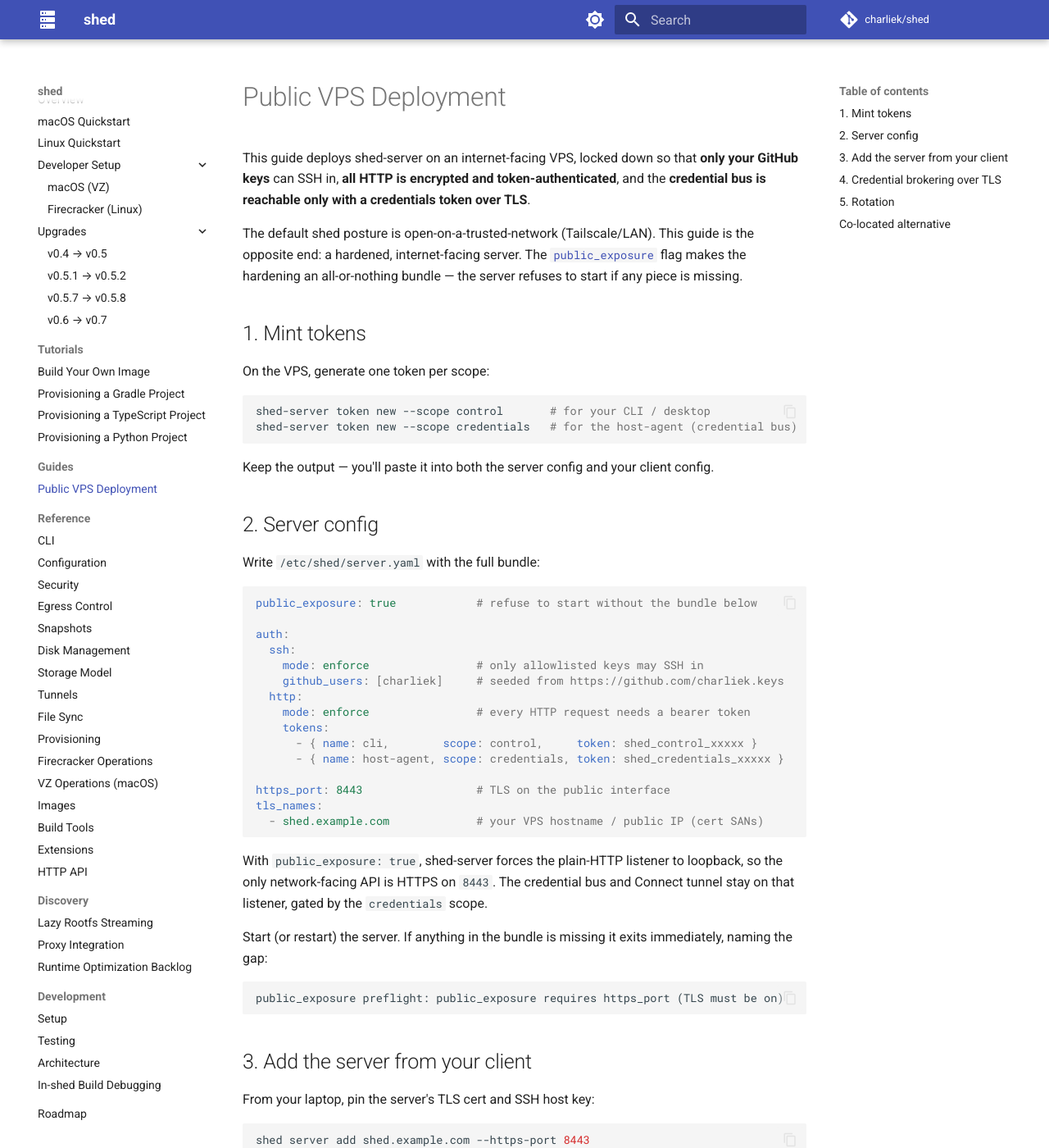
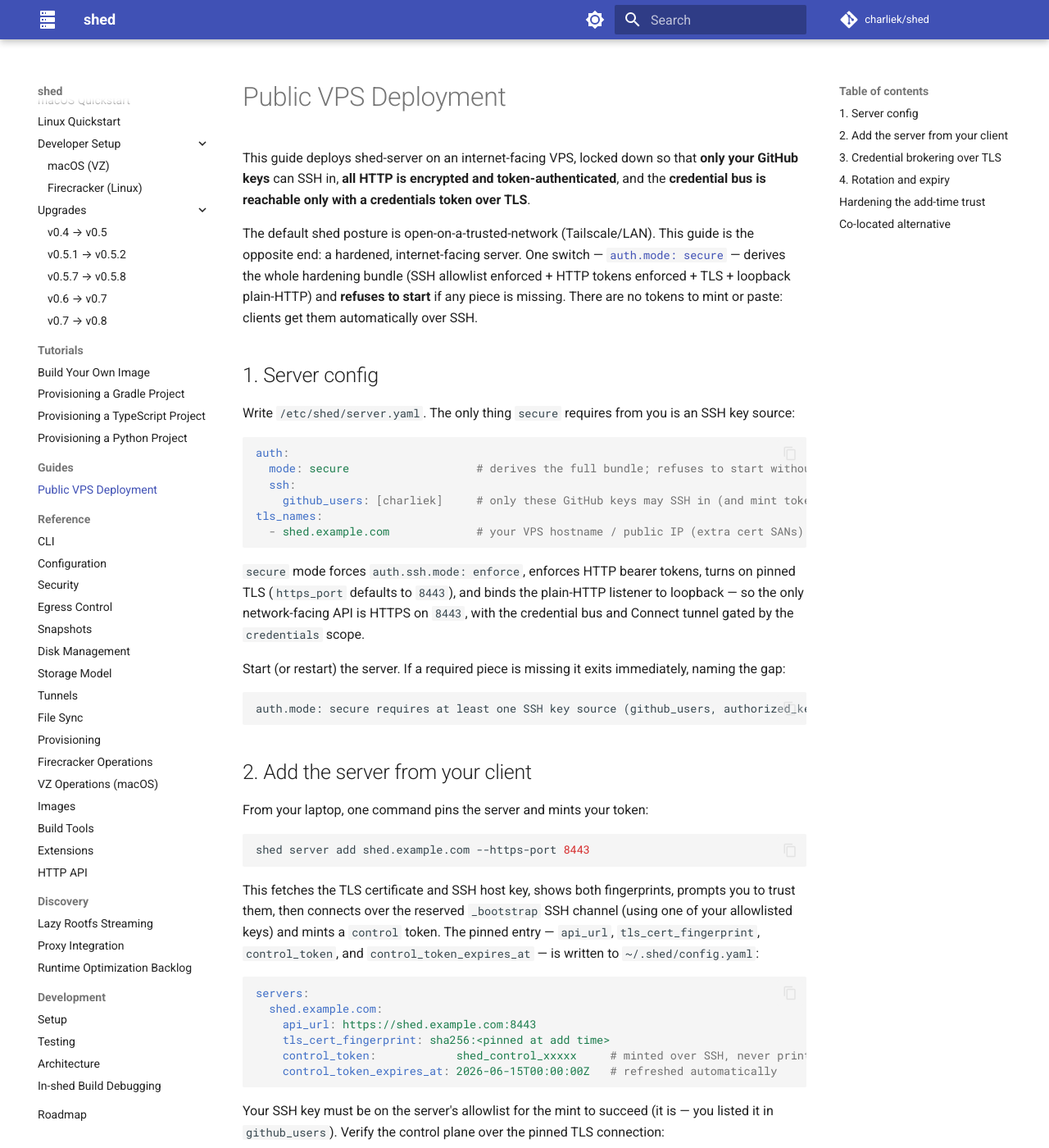
Before and after one commit to charliek/shed, an MkDocs documentation site: the page built from docs/guides/vps-deployment.md, in a window 1280 px wide and 1400 px high. Shown: the whole window at 82% size. Built offline with MkDocs 1.6.1 and Material for MkDocs 9.7.7, drawn with Linux system fonts in a browser that asks for light colours; comment, search, counter and statistics services are not loaded; some of the changed text lies outside the part shown.

Commit message:
docs: v0.8 VPS flow + v0.7→v0.8 upgrade guide + nav
Phase 6e of auth-issuance-v2 (completes Phase 6 docs).

- guides/vps-deployment.md rewritten to the seamless secure flow: server sets
  auth.mode: secure + auth.ssh.github_users (refuses to start without a key
  source); the client runs one `shed server add --https-port 8443` that pins TLS
  and mints the control token over SSH — no `token new`, no token paste, no
  public_exposure, no credentials_token. Host-agent self-mints its credentials
  token; tokens are short-TTL + auto-refreshed; revoke via the allowlist.
  Hardening tier = out-of-band fingerprints / BYO cert. Fixed the stale
  security.md#public-exposure-preflight link → #secure-mode.
- New upgrades/v0.7-to-v0.8.md: most users no-op (open default unchanged);
  breaking removed-key hard-fail table + a v0.7-secure migration (public_exposure
  → mode:secure, re-run server add to re-mint, drop static tokens, admin gone)
  + server→host-agent→desktop deploy order + a v0.6.x-skippers cross-link.
- mkdocs.yml nav: added the v0.7 → v0.8 upgrade page.

make docs now builds with zero auth-related warnings (the forward links from
security.md + configuration.md and the stale vps anchor all resolve).

Co-Authored-By: Claude Opus 4.8 (1M context) <noreply@anthropic.com>

````diff
--- a/docs/guides/vps-deployment.md
+++ b/docs/guides/vps-deployment.md
@@ -6,103 +6,96 @@ token-authenticated**, and the **credential bus is reachable only with a
 credentials token over TLS**.
 
 The default shed posture is open-on-a-trusted-network (Tailscale/LAN). This
-guide is the opposite end: a hardened, internet-facing server. The
-[`public_exposure`](../reference/security.md#public-exposure-preflight) flag
-makes the hardening an all-or-nothing bundle — the server refuses to start if
-any piece is missing.
+guide is the opposite end: a hardened, internet-facing server. One switch —
+[`auth.mode: secure`](../reference/security.md#secure-mode) — derives the whole
+hardening bundle (SSH allowlist enforced + HTTP tokens enforced + TLS + loopback
+plain-HTTP) and **refuses to start** if any piece is missing. There are no tokens
+to mint or paste: clients get them automatically over SSH.
 
-## 1. Mint tokens
+## 1. Server config
 
-On the VPS, generate one token per scope:
+Write `/etc/shed/server.yaml`. The only thing `secure` requires from you is an
+SSH key source:
 
-```bash
-shed-server token new --scope control       # for your CLI / desktop
-shed-server token new --scope credentials   # for the host-agent (credential bus)
+```yaml
+auth:
+  mode: secure                   # derives the full bundle; refuses to start without a key source
+  ssh:
+    github_users: [charliek]     # only these GitHub keys may SSH in (and mint tokens)
+tls_names:
+  - shed.example.com             # your VPS hostname / public IP (extra cert SANs)
 ```
 
-Keep the output — you'll paste it into both the server config and your client
-config.
+`secure` mode forces `auth.ssh.mode: enforce`, enforces HTTP bearer tokens, turns
+on pinned TLS (`https_port` defaults to `8443`), and binds the plain-HTTP
+listener to loopback — so the only network-facing API is HTTPS on `8443`, with
+the credential bus and Connect tunnel gated by the `credentials` scope.
 
-## 2. Server config
-
-Write `/etc/shed/server.yaml` with the full bundle:
-
-```yaml
-public_exposure: true            # refuse to start without the bundle below
-
-auth:
-  ssh:
-    mode: enforce                # only allowlisted keys may SSH in
-    github_users: [charliek]     # seeded from https://github.com/charliek.keys
-  http:
-    mode: enforce                # every HTTP request needs a bearer token
-    tokens:
-      - { name: cli,        scope: control,     token: shed_control_xxxxx }
-      - { name: host-agent, scope: credentials, token: shed_credentials_xxxxx }
-
-https_port: 8443                 # TLS on the public interface
-tls_names:
-  - shed.example.com             # your VPS hostname / public IP (cert SANs)
-```
-
-With `public_exposure: true`, shed-server forces the plain-HTTP listener to
-loopback, so the only network-facing API is HTTPS on `8443`. The credential bus
-and Connect tunnel stay on that listener, gated by the `credentials` scope.
-
-Start (or restart) the server. If anything in the bundle is missing it exits
+Start (or restart) the server. If a required piece is missing it exits
 immediately, naming the gap:
 
 ```text
-public_exposure preflight: public_exposure requires https_port (TLS must be on)
+auth.mode: secure requires at least one SSH key source (github_users, authorized_keys, or authorized_keys_file)
 ```
 
-## 3. Add the server from your client
+## 2. Add the server from your client
 
-From your laptop, pin the server's TLS cert and SSH host key:
+From your laptop, one command pins the server and mints your token:
 
 ```bash
 shed server add shed.example.com --https-port 8443
 ```
 
-This fetches the TLS certificate, shows its fingerprint alongside the SSH
-host-key fingerprint, prompts you to trust them, and writes the pinned entry to
-`~/.shed/config.yaml`. Add your tokens to that entry:
+This fetches the TLS certificate and SSH host key, shows both fingerprints,
+prompts you to trust them, then connects over the reserved `_bootstrap` SSH
+channel (using one of your allowlisted keys) and mints a `control` token. The
+pinned entry — `api_url`, `tls_cert_fingerprint`, `control_token`, and
+`control_token_expires_at` — is written to `~/.shed/config.yaml`:
 
 ```yaml
 servers:
   shed.example.com:
     api_url: https://shed.example.com:8443
     tls_cert_fingerprint: sha256:<pinned at add time>
-    control_token:     shed_control_xxxxx
-    credentials_token: shed_credentials_xxxxx
+    control_token:            shed_control_xxxxx     # minted over SSH, never printed
+    control_token_expires_at: 2026-06-15T00:00:00Z   # refreshed automatically
 ```
 
-Verify the control plane works over the pinned TLS connection:
+Your SSH key must be on the server's allowlist for the mint to succeed (it is —
+you listed it in `github_users`). Verify the control plane over the pinned TLS
+connection:
 
 ```bash
 shed -s shed.example.com list
 ```
 
-To verify out-of-band (e.g. from a CI runner), pass the expected fingerprints:
+To verify the fingerprints out-of-band (e.g. from a CI runner with a key in the
+allowlist), pass them explicitly:
 
 ```bash
 shed server add shed.example.com --https-port 8443 \
   --tls-fingerprint sha256:<hex> --fingerprint SHA256:<ssh>
 ```
 
-## 4. Credential brokering over TLS
+## 3. Credential brokering over TLS
 
-Point the host-agent (running on your laptop) at the server's `api_url` with the
-`credentials` token. It subscribes to the credential bus over the pinned TLS
-connection and brokers SSH signatures / cloud credentials to your remote shed —
-the host-agent config picks up `api_url`, `tls_cert_fingerprint`, and
-`credentials_token` from the same `~/.shed/config.yaml` entry.
+Point the host-agent (running on your laptop) at the server. It **mints its own
+`credentials` token** over the same SSH bootstrap channel — there is no token to
+paste — and subscribes to the credential bus over the pinned TLS connection,
+brokering SSH signatures / cloud credentials to your remote shed. It picks up
+`api_url` and `tls_cert_fingerprint` from the same `~/.shed/config.yaml` entry.
 
-The bus stream is long-lived and often idle; shed-server sends a periodic
-SSE keepalive comment so an idle NAT or proxy does not evict the connection. No
-client configuration is needed.
+The bus stream is long-lived and often idle; shed-server sends a periodic SSE
+keepalive comment so an idle NAT or proxy does not evict the connection. If the
+agent reconnects across a blip, any un-acked credential request is re-delivered.
 
-## 5. Rotation
+## 4. Rotation and expiry
+
+Tokens are short-lived (`auth.token_ttl`, default 24h) and refresh themselves:
+the CLI re-bootstraps near expiry and on a `401`, and the host-agent refreshes on
+a timer. You never rotate a token by hand. To **revoke** access, remove the key
+from the allowlist (drop it from `github_users`, or from the GitHub account); the
+server purges that key's tokens on the next allowlist refresh.
 
 Rotate the TLS cert (e.g. after changing `tls_names`) and re-pin clients:
 
@@ -110,8 +103,13 @@ Rotate the TLS cert (e.g. after changing `tls_names`) and re-pin clients:
 shed server update shed.example.com --refetch   # fetch the new cert + re-pin
 ```
 
-Rotate a token by minting a new one, updating both the server `tokens` list and
-the client entry, and restarting the server.
+## Hardening the add-time trust
+
+`shed server add` closes the add-time MITM window by prompting you to confirm the
+SSH and TLS fingerprints. Tighten it further by verifying out-of-band
+(`--fingerprint` / `--tls-fingerprint`, read from the server's startup log), or
+bring your own TLS certificate instead of the self-signed one with
+`tls_cert_file` / `tls_key_file` in the server config.
 
 ## Co-located alternative
 
--- a/mkdocs.yml
+++ b/mkdocs.yml
@@ -100,6 +100,7 @@ nav:
           - v0.5.1 → v0.5.2: upgrades/v0.5.1-to-v0.5.2.md
           - v0.5.7 → v0.5.8: upgrades/v0.5.7-to-v0.5.8.md
           - v0.6 → v0.7: upgrades/v0.6-to-v0.7.md
+          - v0.7 → v0.8: upgrades/v0.7-to-v0.8.md
   - Tutorials:
       - Build Your Own Image: tutorials/build-your-own-image.md
       - Provisioning a Gradle Project: tutorials/gradle-provisioning.md
````
Also changed, not shown: docs/upgrades/v0.7-to-v0.8.md (added, +97 -0 lines).
